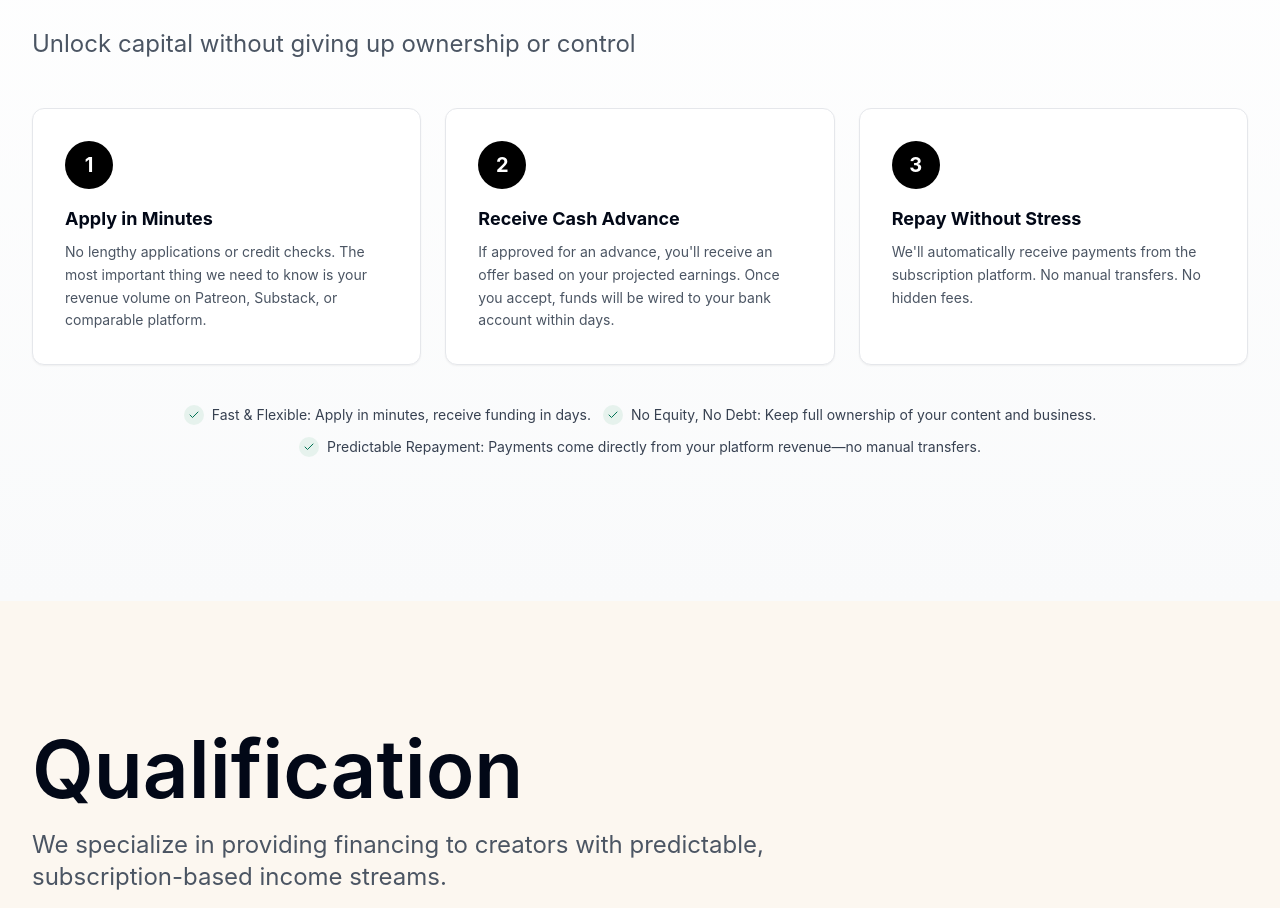
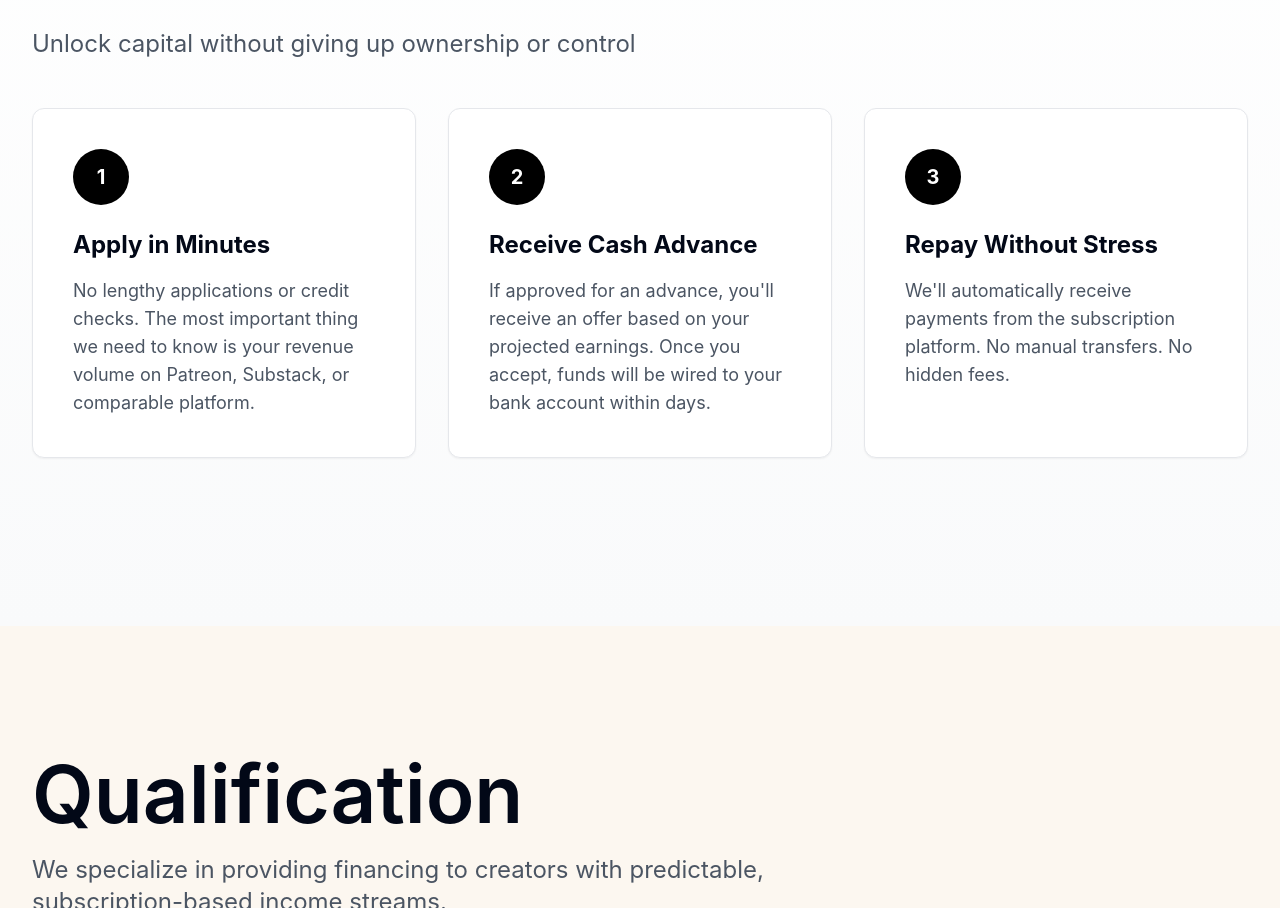
Before and after one commit to arjun-mehta/rent-capital, a React (Vite) app: page / in a window 1280 px wide. Shown: the part 1000-1908 px from the top of the page. Built offline with nearby package versions, Linux system fonts and the light colour scheme.

Commit message:
Refactor How It Works section
Removes checkmarks and adjusts styling in the How It Works section.

```diff
--- a/src/components/HowItWorks.tsx
+++ b/src/components/HowItWorks.tsx
@@ -1,6 +1,5 @@
 
 import React, { useEffect, useRef } from "react";
-import { Check } from "lucide-react";
 import { cn } from "@/lib/utils";
 
 const HowItWorks: React.FC = () => {
@@ -56,12 +55,6 @@ const HowItWorks: React.FC = () => {
     }
   ];
 
-  const benefits = [
-    "Fast & Flexible: Apply in minutes, receive funding in days.",
-    "No Equity, No Debt: Keep full ownership of your content and business.",
-    "Predictable Repayment: Payments come directly from your platform revenue—no manual transfers."
-  ];
-
   return (
     <section id="how-it-works" className="py-12 md:py-20 bg-gradient-to-b from-white to-gray-50">
       <div className="section-container py-8 md:py-12">
@@ -77,42 +70,27 @@ const HowItWorks: React.FC = () => {
           </p>
         </div>
 
-        <div className="grid md:grid-cols-3 gap-6 mb-10">
+        <div className="grid md:grid-cols-3 gap-8 mb-10">
           {steps.map((step, index) => {
             return (
               <div
                 key={index}
                 ref={stepsRefs[index]}
                 className={cn(
-                  "flex flex-col items-start text-left p-6 md:p-8 rounded-xl border border-gray-200",
+                  "flex flex-col items-start text-left p-8 md:p-10 rounded-xl border border-gray-200",
                   "bg-white shadow-sm hover:shadow-md transition-all duration-300 opacity-0",
                   "transform hover:-translate-y-1"
                 )}
                 style={{ animationDelay: step.delay, animationFillMode: "forwards" }}
               >
-                <div className="w-12 h-12 flex items-center justify-center rounded-full bg-black text-white text-xl font-bold mb-4">
+                <div className="w-14 h-14 flex items-center justify-center rounded-full bg-black text-white text-xl font-bold mb-6">
                   {index + 1}
                 </div>
-                <h3 className="text-lg font-bold mb-2">{step.title}</h3>
-                <p className="text-sm text-gray-600 leading-relaxed">{step.description}</p>
+                <h3 className="text-xl md:text-2xl font-bold mb-4">{step.title}</h3>
+                <p className="text-base md:text-lg text-gray-600 leading-relaxed">{step.description}</p>
               </div>
             );
           })}
-        </div>
-
-        <div className="flex flex-wrap justify-center gap-3 mt-8 mb-4">
-          {benefits.map((benefit, index) => (
-            <div
-              key={index}
-              className="flex items-center space-x-2 opacity-0 animate-fade-in"
-              style={{ animationDelay: `${0.2 + index * 0.1}s`, animationFillMode: "forwards" }}
-            >
-              <div className="p-1 rounded-full flex-shrink-0 bg-[#E6F2ED]">
-                <Check className="w-3 h-3 text-[#017354]" />
-              </div>
-              <p className="text-sm text-gray-700">{benefit}</p>
-            </div>
-          ))}
         </div>
       </div>
     </section>
```
